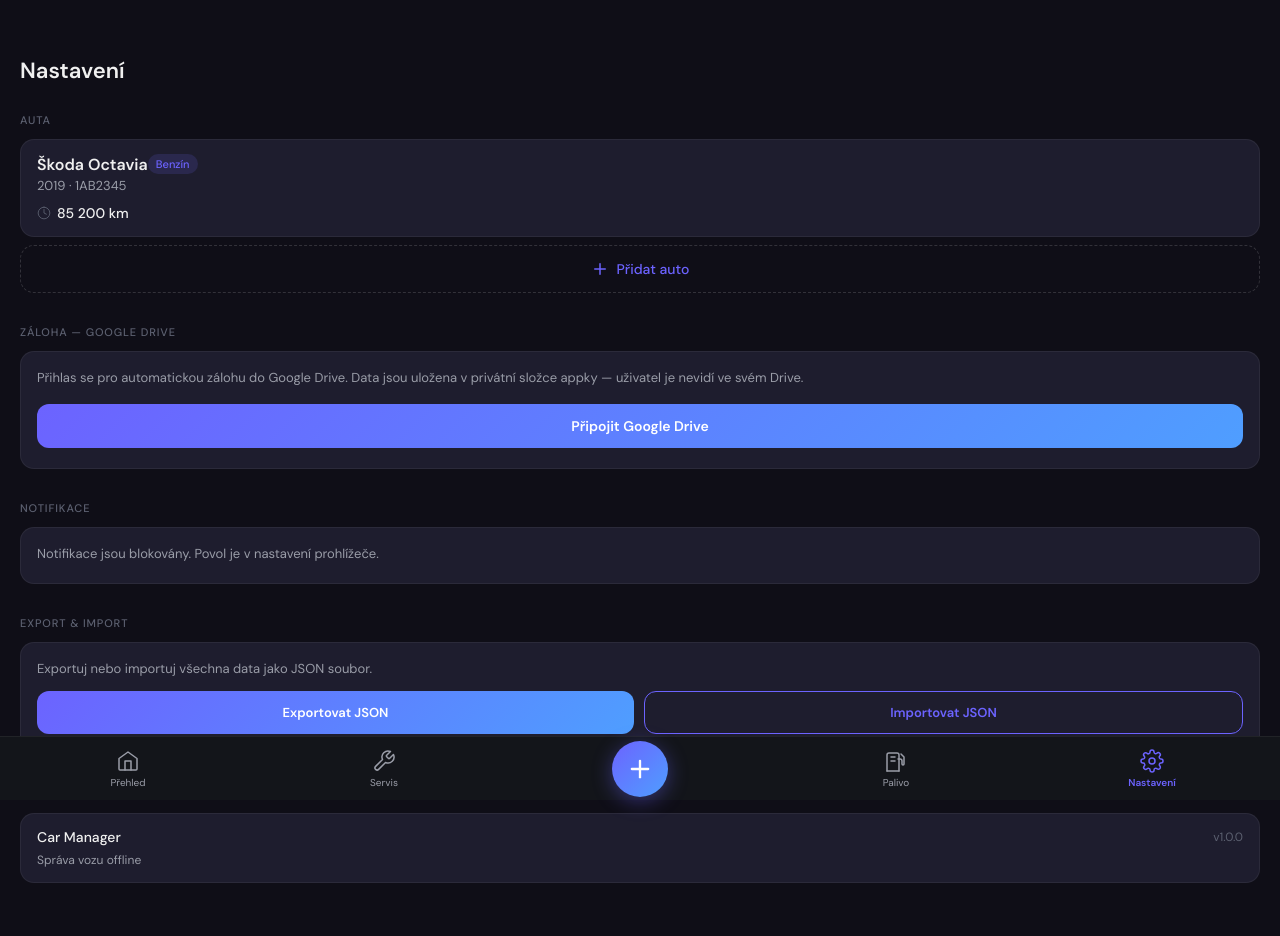
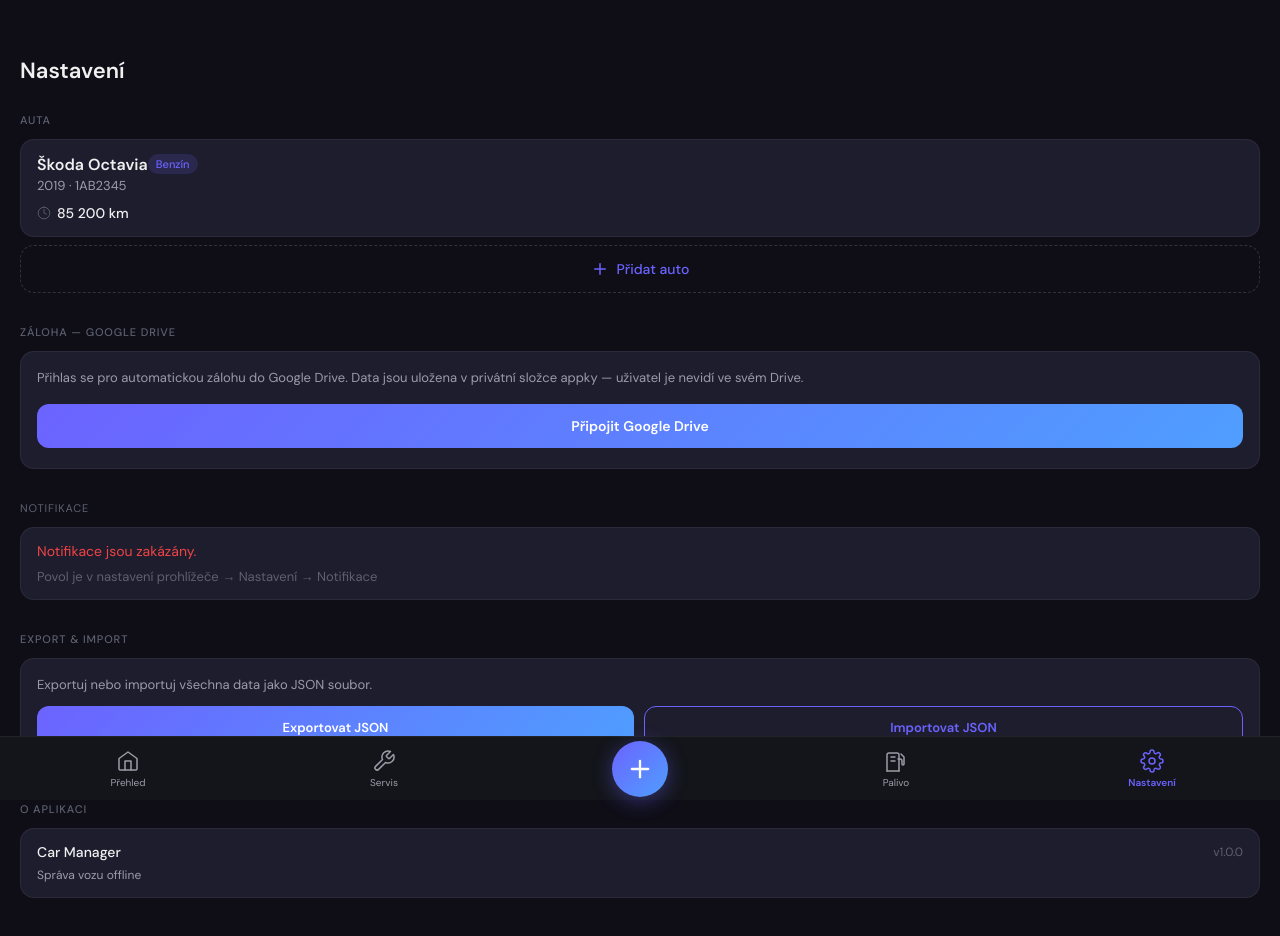
Before and after one commit to Luky947/car-manager, a React (Vite) app: page /settings in a window 1280 px wide. Shown: the top 936 px of the page. Built offline with nearby package versions, Linux system fonts and the light colour scheme.

Commit message:
fix: add notifications section to Settings

```diff
--- a/src/pages/Settings.tsx
+++ b/src/pages/Settings.tsx
@@ -3,7 +3,6 @@ import { useCarStore } from '../stores/useCarStore'
 import { useFab } from '../context/FabContext'
 import { useDriveBackup } from '../hooks/useDriveBackup'
 import { useNotifications } from '../hooks/useNotifications'
-import { useReminders } from '../hooks/useReminders'
 import { exportToJson, importFromJson } from '../utils/exportImport'
 import CarCard from '../components/cars/CarCard'
 
@@ -76,11 +75,9 @@ export default function Settings() {
   const cars = useCarStore(s => s.cars)
   const { openCarForm } = useFab()
   const drive = useDriveBackup()
-  const notifications = useNotifications()
-  const reminders = useReminders()
+  const { permission, isSupported, requestPermission } = useNotifications()
   const fileInputRef = useRef<HTMLInputElement>(null)
   const [importError, setImportError] = useState<string | null>(null)
-  const [notifLoading, setNotifLoading] = useState(false)
 
   async function handleImport(e: React.ChangeEvent<HTMLInputElement>) {
     const file = e.target.files?.[0]
@@ -190,56 +187,69 @@ export default function Settings() {
 
       {/* ── Notifikace ── */}
       <div style={{ marginBottom: 32 }}>
-        <p style={sectionLabel}>Notifikace</p>
-        <div style={card}>
-          <div style={{ padding: '16px 16px 20px' }}>
-            {!notifications.isSupported ? (
-              <div style={{ fontSize: 13, color: '#9a9da8', lineHeight: 1.5 }}>
-                Notifikace nejsou v tomto prohlížeči podporovány.{' '}
-                Na iOS přidej appku na plochu pro plnou podporu.
-              </div>
-            ) : notifications.permission === 'granted' ? (
-              <>
-                <div style={{ fontSize: 13, color: '#9a9da8', marginBottom: 16, lineHeight: 1.5 }}>
-                  Notifikace jsou povoleny. Připomenutí servisu ti přijdou jednou denně.
-                </div>
-                <ActionButton
-                  label={notifLoading ? 'Odesílám…' : 'Otestovat notifikaci'}
-                  onClick={async () => {
-                    setNotifLoading(true)
-                    await notifications.scheduleReminders(reminders)
-                    setNotifLoading(false)
-                  }}
-                  disabled={notifLoading || reminders.length === 0}
-                  variant="secondary"
-                />
-                {reminders.length === 0 && (
-                  <p style={{ fontSize: 12, color: '#5c6070', marginTop: 8 }}>
-                    Žádná připomenutí nejsou aktivní.
-                  </p>
-                )}
-              </>
-            ) : notifications.permission === 'denied' ? (
-              <div style={{ fontSize: 13, color: '#9a9da8', lineHeight: 1.5 }}>
-                Notifikace jsou blokovány. Povol je v nastavení prohlížeče.
-              </div>
-            ) : (
-              <>
-                <div style={{ fontSize: 13, color: '#9a9da8', marginBottom: 16, lineHeight: 1.5 }}>
-                  Povol notifikace pro automatické připomenutí servisu.
-                </div>
-                <ActionButton
-                  label="Povolit notifikace"
-                  onClick={async () => {
-                    setNotifLoading(true)
-                    await notifications.requestPermission()
-                    setNotifLoading(false)
-                  }}
-                  disabled={notifLoading}
-                />
-              </>
-            )}
-          </div>
+        <p style={{ fontSize: 11, textTransform: 'uppercase', letterSpacing: '0.08em', color: 'var(--text3)', marginBottom: 12 }}>
+          NOTIFIKACE
+        </p>
+        <div style={{ background: 'var(--bg3)', borderRadius: 14, border: '0.5px solid var(--border)', padding: '14px 16px' }}>
+          {!isSupported && (
+            <>
+              <p style={{ color: 'var(--text2)', fontSize: 14 }}>
+                Push notifikace nejsou podporovány v tomto prohlížeči.
+              </p>
+              <p style={{ color: 'var(--text3)', fontSize: 13, marginTop: 8 }}>
+                Na iOS přidej appku na plochu: Sdílet → Přidat na plochu
+              </p>
+            </>
+          )}
+          {isSupported && permission === 'default' && (
+            <>
+              <p style={{ color: 'var(--text2)', fontSize: 14, marginBottom: 12 }}>
+                Povol notifikace pro upozornění na blížící se servis.
+              </p>
+              <button
+                type="button"
+                onClick={requestPermission}
+                style={{
+                  width: '100%', padding: '14px 16px', borderRadius: 14, fontSize: 15, fontWeight: 600,
+                  background: 'transparent', color: 'var(--accent)', border: '1.5px solid var(--accent)',
+                  touchAction: 'manipulation', cursor: 'pointer',
+                }}
+              >
+                Povolit notifikace
+              </button>
+            </>
+          )}
+          {isSupported && permission === 'granted' && (
+            <>
+              <p style={{ color: 'var(--green)', fontSize: 14, marginBottom: 12 }}>
+                Notifikace jsou povoleny ✓
+              </p>
+              <button
+                type="button"
+                onClick={() => new Notification('Car Manager', {
+                  body: 'Notifikace fungují správně 🎉',
+                  icon: '/icon-192.png',
+                })}
+                style={{
+                  width: '100%', padding: '14px 16px', borderRadius: 14, fontSize: 15, fontWeight: 600,
+                  background: 'transparent', color: 'var(--accent)', border: '1.5px solid var(--accent)',
+                  touchAction: 'manipulation', cursor: 'pointer',
+                }}
+              >
+                Testovat notifikaci
+              </button>
+            </>
+          )}
+          {isSupported && permission === 'denied' && (
+            <>
+              <p style={{ color: 'var(--red)', fontSize: 14, marginBottom: 8 }}>
+                Notifikace jsou zakázány.
+              </p>
+              <p style={{ color: 'var(--text3)', fontSize: 13 }}>
+                Povol je v nastavení prohlížeče → Nastavení → Notifikace
+              </p>
+            </>
+          )}
         </div>
       </div>
 
```
